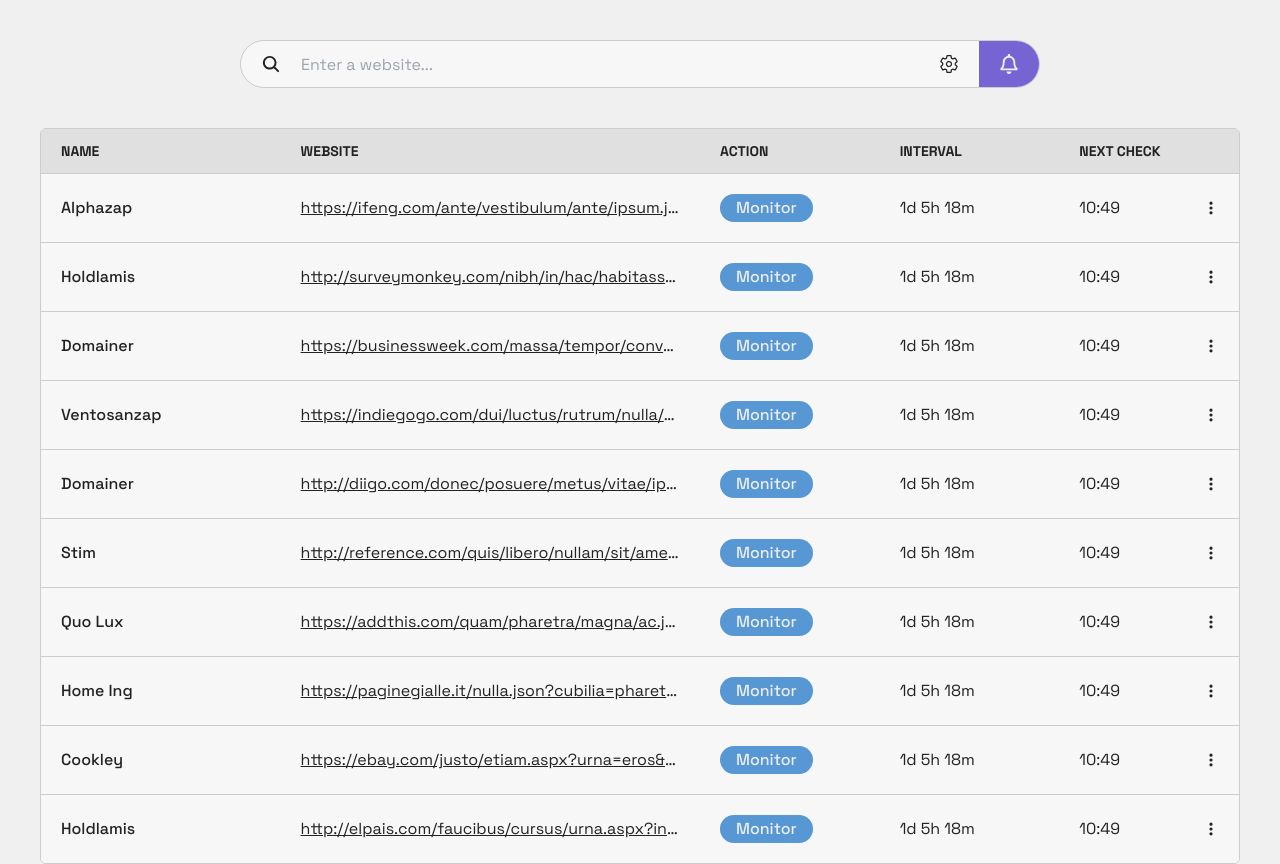
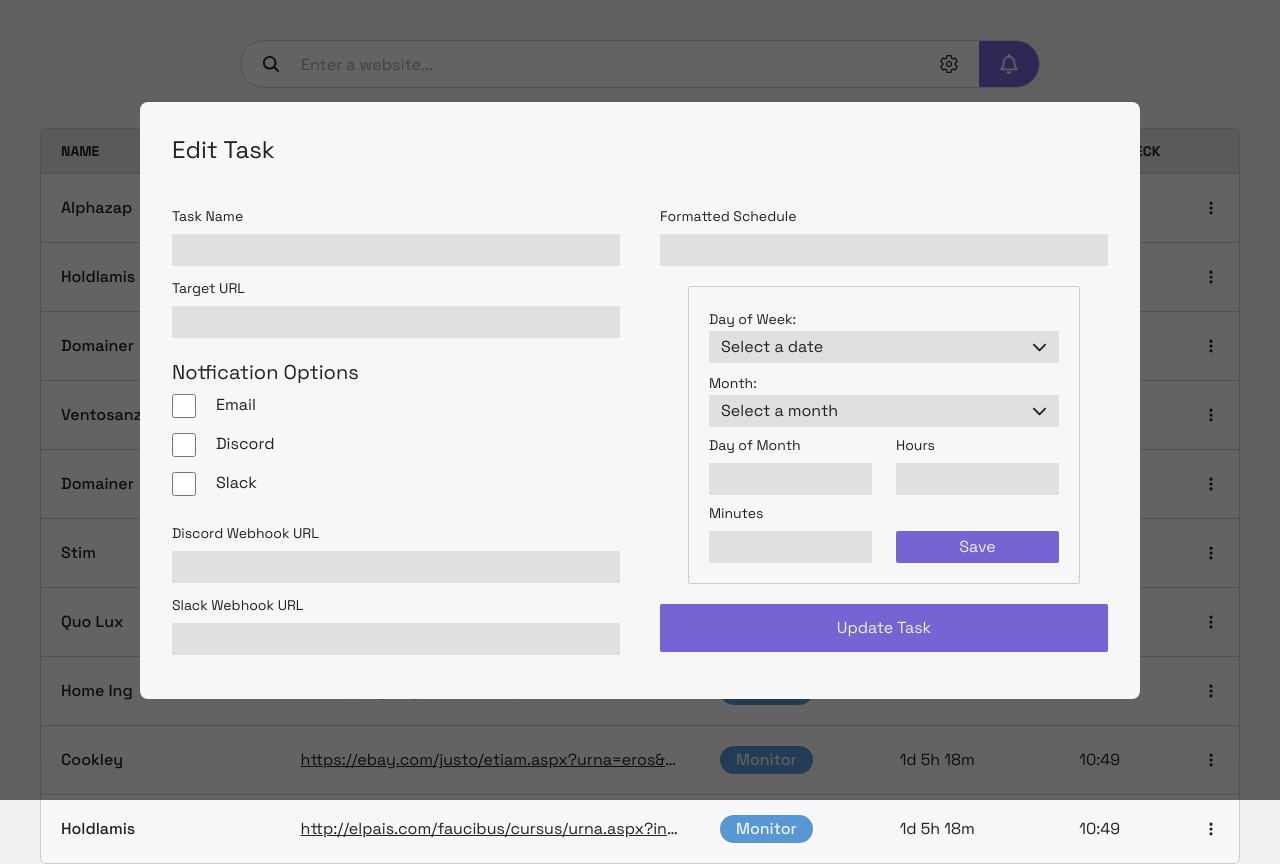
Before and after one commit to Fa24-CSE115A-CaaS/WebWatch, a React (Vite) app in the folder frontend/: page /tasks in a window 1280 px wide. Built offline with nearby package versions, Linux system fonts and the light colour scheme.

Commit message:
feat(edit task): ui and styling

```diff
--- a/frontend/src/components/CreateInput/index.tsx
+++ b/frontend/src/components/CreateInput/index.tsx
@@ -57,11 +57,14 @@ const CreateInput = () => {
         </button>
 
         {open && (
-          <CronDropdown
-            setOpen={setOpen}
-            formState={formState}
-            setFormState={setFormState}
-          />
+          <div className="absolute right-0 top-12 w-80">
+            <CronDropdown
+              setOpen={setOpen}
+              formState={formState}
+              showNameField={true}
+              setFormState={setFormState}
+            />
+          </div>
         )}
       </div>
       <button
--- a/frontend/src/components/CronDropdown/index.tsx
+++ b/frontend/src/components/CronDropdown/index.tsx
@@ -10,12 +10,13 @@ const CronDropdown = <T extends FormState>({
   setOpen,
   formState,
   setFormState,
+  showNameField = false,
 }: CronDropdownProps<T>) => {
   const updateSchedule = () => {
     const { name, monthDay, hours, minutes } = formState;
     const errors: Errors = {};
 
-    if (name.trim().length <= 0) {
+    if (name && name.trim().length <= 0) {
       errors.name = "Please enter a name";
     }
 
@@ -41,10 +42,10 @@ const CronDropdown = <T extends FormState>({
 
   return (
     <div
-      className="absolute right-0 top-12 grid w-80 gap-2 rounded-sm border-[1px] border-border
-        bg-primary p-5 text-left"
+      className="top-12 grid gap-2 rounded-sm border-[1px] border-border bg-primary p-5 text-left"
       onClick={(e) => e.stopPropagation()}
     >
+      {showNameField && (
         <Input
           label="Name"
           inputAttrs={{
@@ -54,18 +55,19 @@ const CronDropdown = <T extends FormState>({
           }}
           error={formState.errors.name}
         />
+      )}
       <Dropdown
         label="Day of Week:"
         choices={daysOfWeek}
         placeholder="Select a date"
-        value={formState.dayOfWeek}
+        value={formState.dayOfWeek || ""}
         onChange={(s) => setFormState({ ...formState, dayOfWeek: s })}
       />
       <Dropdown
         label="Month:"
         choices={months}
         placeholder="Select a month"
-        value={formState.month}
+        value={formState.month || ""}
         onChange={(s) => setFormState({ ...formState, month: s })}
       />
       <div className="grid grid-cols-2 gap-x-6 gap-y-2">
@@ -103,6 +105,7 @@ const CronDropdown = <T extends FormState>({
           error={formState.errors.minutes}
         />
         <button
+          type="button"
           className="w-full self-end rounded-sm bg-accent px-3 py-1 text-text-contrast"
           onClick={updateSchedule}
         >
--- /dev/null
+++ b/frontend/src/components/EditTaskModal/EditCheckbox.tsx
@@ -0,0 +1,31 @@
+import { FunctionComponent, MouseEventHandler } from "react";
+import Input from "../Input";
+
+interface EditCheckboxProps {
+  label: string;
+  value: boolean;
+  onClick: MouseEventHandler<HTMLInputElement>;
+}
+
+type EditCheckboxComponent = FunctionComponent<EditCheckboxProps>;
+
+const EditCheckbox: EditCheckboxComponent = ({ label, value, onClick }) => {
+  return (
+    <div className="flex items-center gap-5">
+      <Input
+        label=""
+        containerClass="w-min"
+        inputAttrs={{
+          type: "checkbox",
+          className:
+            "w-6 h-6 accent-accent hover:accent-accent-hover cursor-pointer",
+          checked: value,
+          onClick,
+        }}
+      />
+      <p>{label}</p>
+    </div>
+  );
+};
+
+export default EditCheckbox;
--- /dev/null
+++ b/frontend/src/components/EditTaskModal/index.tsx
@@ -0,0 +1,92 @@
+import { useState } from "react";
+// Components
+import Input from "../Input";
+import EditCheckbox from "./EditCheckbox";
+import CronDropdown from "../CronDropdown";
+// Types
+import { FormState } from "./types";
+
+const NOTIFICATION_OPTS = ["EMAIL", "DISCORD", "SLACK"];
+
+const EditTaskModal = () => {
+  const [formState, setFormState] = useState<FormState>({
+    name: "",
+    url: "",
+    notificationOptions: [],
+    discordUrl: "",
+    slackUrl: "",
+    dayOfWeek: "",
+    month: "",
+    errors: {},
+  });
+
+  return (
+    <div
+      className="modal fixed top-0 flex h-screen w-screen items-center justify-center bg-black
+        bg-opacity-60 text-text"
+      onClick={() => {}}
+    >
+      <form
+        className="w-[1000px] rounded-lg bg-primary p-8"
+        onClick={(e) => e.stopPropagation()}
+      >
+        <h1 className="mb-10 text-2xl">Edit Task</h1>
+        <div className="grid grid-cols-2 gap-10">
+          <div>
+            <Input label="Task Name" containerClass="mb-3" />
+            <Input label="Target URL" containerClass="mb-3" />
+            <div className="my-5">
+              <h3 className="text-xl">Notfication Options</h3>
+              {NOTIFICATION_OPTS.map((opt) => {
+                const notifOpt = formState.notificationOptions;
+                const notifLoc = notifOpt.indexOf(opt);
+                const titleOpt = opt.charAt(0) + opt.slice(1).toLowerCase();
+                return (
+                  <EditCheckbox
+                    label={titleOpt}
+                    value={notifOpt.includes(opt)}
+                    onClick={() => {
+                      if (notifLoc >= 0) {
+                        setFormState({
+                          ...formState,
+                          notificationOptions: notifOpt.filter(
+                            (v) => v !== opt,
+                          ),
+                        });
+                      } else {
+                        setFormState({
+                          ...formState,
+                          notificationOptions: [...notifOpt, opt],
+                        });
+                      }
+                    }}
+                  />
+                );
+              })}
+            </div>
+            <Input label="Discord Webhook URL" containerClass="mb-3" />
+            <Input label="Slack Webhook URL" containerClass="mb-3" />
+          </div>
+          <div>
+            <Input label="Formatted Schedule" containerClass="mb-3" />
+            <div className="mx-7 my-5">
+              <CronDropdown<FormState>
+                formState={formState}
+                setFormState={setFormState}
+                setOpen={() => {}}
+              />
+            </div>
+            <button
+              className="w-full rounded-sm bg-accent py-3 text-center text-text-contrast
+                hover:bg-accent-hover"
+            >
+              Update Task
+            </button>
+          </div>
+        </div>
+      </form>
+    </div>
+  );
+};
+
+export default EditTaskModal;
--- /dev/null
+++ b/frontend/src/components/EditTaskModal/types.ts
@@ -0,0 +1,13 @@
+import { FormState as CronDropdownFormState } from "../CronDropdown/types";
+
+export interface FormState extends CronDropdownFormState {
+  name: string;
+  url: string;
+  notificationOptions: string[];
+  discordUrl: string;
+  slackUrl: string;
+}
+
+export interface FormState {
+  errors: { [K in keyof FormState]?: string };
+}
--- a/frontend/src/components/Input.tsx
+++ b/frontend/src/components/Input.tsx
@@ -1,12 +1,9 @@
-import {
-  FunctionComponent,
-  InputHTMLAttributes,
-} from "react";
+import { FunctionComponent, InputHTMLAttributes } from "react";
 
 interface InputProps {
   label: string;
   containerClass?: string;
-  inputAttrs: InputHTMLAttributes<HTMLInputElement>;
+  inputAttrs?: InputHTMLAttributes<HTMLInputElement>;
   error?: string;
 }
 
@@ -20,7 +17,7 @@ const Input: InputComponent = ({
 }) => {
   return (
     <div className={`w-full ${containerClass}`}>
-      <label className="text-sm">{label}</label>
+      <label className="mb-2 block text-sm">{label}</label>
       <input
         className="w-full bg-secondary px-3 py-1 outline-none"
         {...inputAttrs}
--- a/frontend/src/components/TaskList.tsx
+++ b/frontend/src/components/TaskList.tsx
@@ -11,13 +11,13 @@ type TaskComponent = React.FunctionComponent<TaskListProps>;
 const TaskList: TaskComponent = ({ tasks }) => {
   return (
     <section
-      className="xxl:w-[1500px] xxl:border-2 mx-auto mt-10 overflow-hidden rounded-md
-        border-[1px] border-border text-text xl:w-[1200px]"
+      className="mx-auto mt-10 overflow-hidden rounded-md border-[1px] border-border text-text
+        xl:w-[1200px] xxl:w-[1500px] xxl:border-2"
     >
       <table className="w-full table-fixed">
-        <thead className="xxl:text-lg bg-secondary text-left text-sm font-bold">
+        <thead className="bg-secondary text-left text-sm font-bold xxl:text-lg">
           <tr>
-            <th className="xxl:w-[15%] w-1/5">NAME</th>
+            <th className="w-1/5 xxl:w-[15%]">NAME</th>
             <th>WEBSITE</th>
             <th className="w-[15%]">ACTION</th>
             <th className="w-[15%]">INTERVAL</th>
@@ -26,7 +26,7 @@ const TaskList: TaskComponent = ({ tasks }) => {
         </thead>
         <tbody className="xxl:text-xl">
           {tasks.map((task) => (
-            <tr>
+            <tr key={task.id}>
               <td className="font-medium">{task.name}</td>
               <td className="xxl:pr-10">
                 <a className="underline" href={task.url}>
--- a/frontend/src/index.css
+++ b/frontend/src/index.css
@@ -55,4 +55,9 @@ input[type=number] {
 
 body {
   background-color: var(--background);
+  height: 100vh;
 }
+
+body:has(.modal) {
+  overflow: hidden;
+}
--- a/frontend/src/pages/Tasks.tsx
+++ b/frontend/src/pages/Tasks.tsx
@@ -1,6 +1,7 @@
 // Components
 import TaskList from "../components/TaskList";
 import CreateInput from "../components/CreateInput";
+import EditTaskModal from "../components/EditTaskModal";
 // Constants
 import { dummyTasks } from "../constants/dummyTasks";
 
@@ -9,6 +10,7 @@ const Tasks = () => {
     <main>
       <CreateInput />
       <TaskList tasks={dummyTasks} />
+      <EditTaskModal />
     </main>
   );
 };
```
Also changed, not shown: frontend/src/components/CronDropdown/types.ts (+4 -3 lines). Lines whose indentation alone changed are shown as unchanged.
